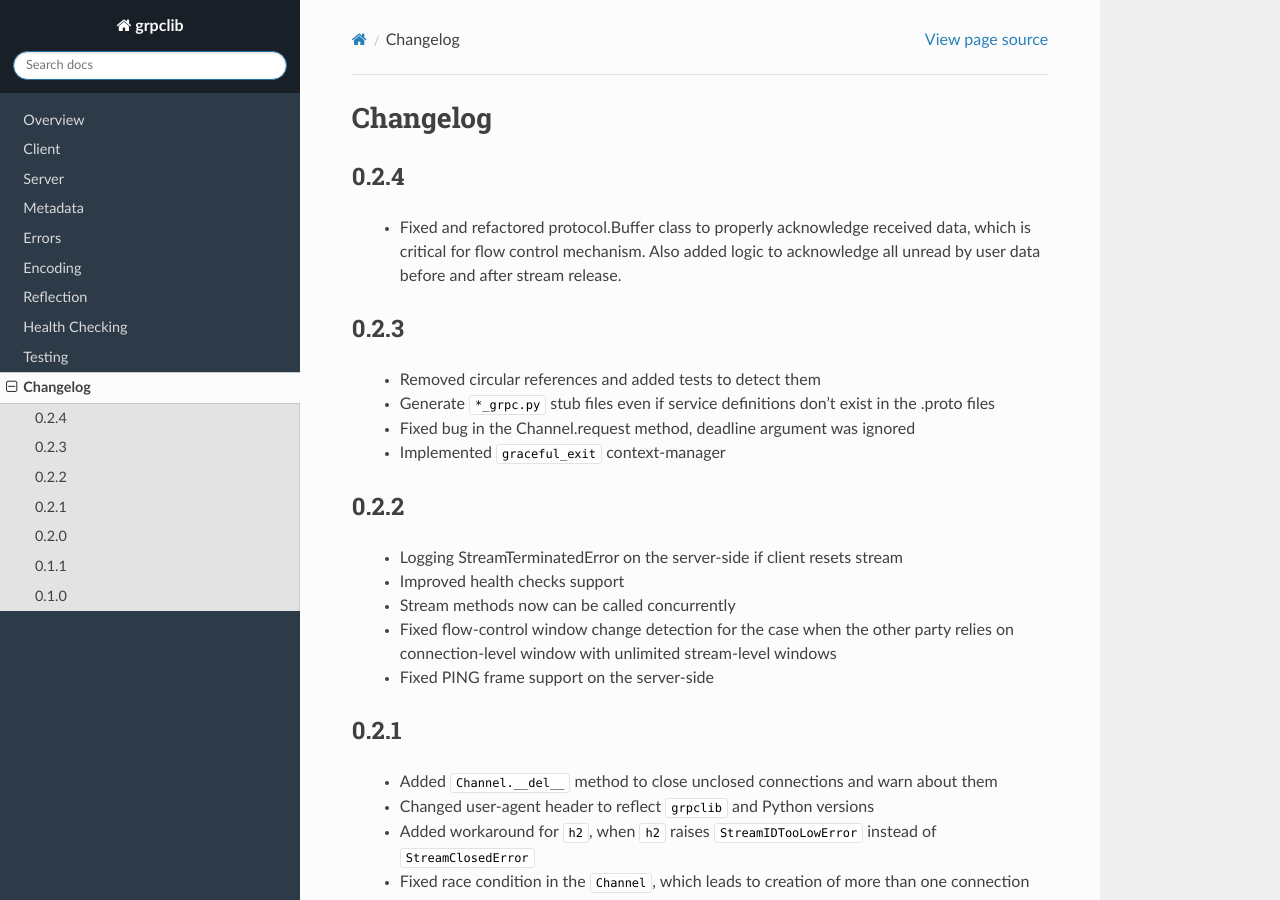
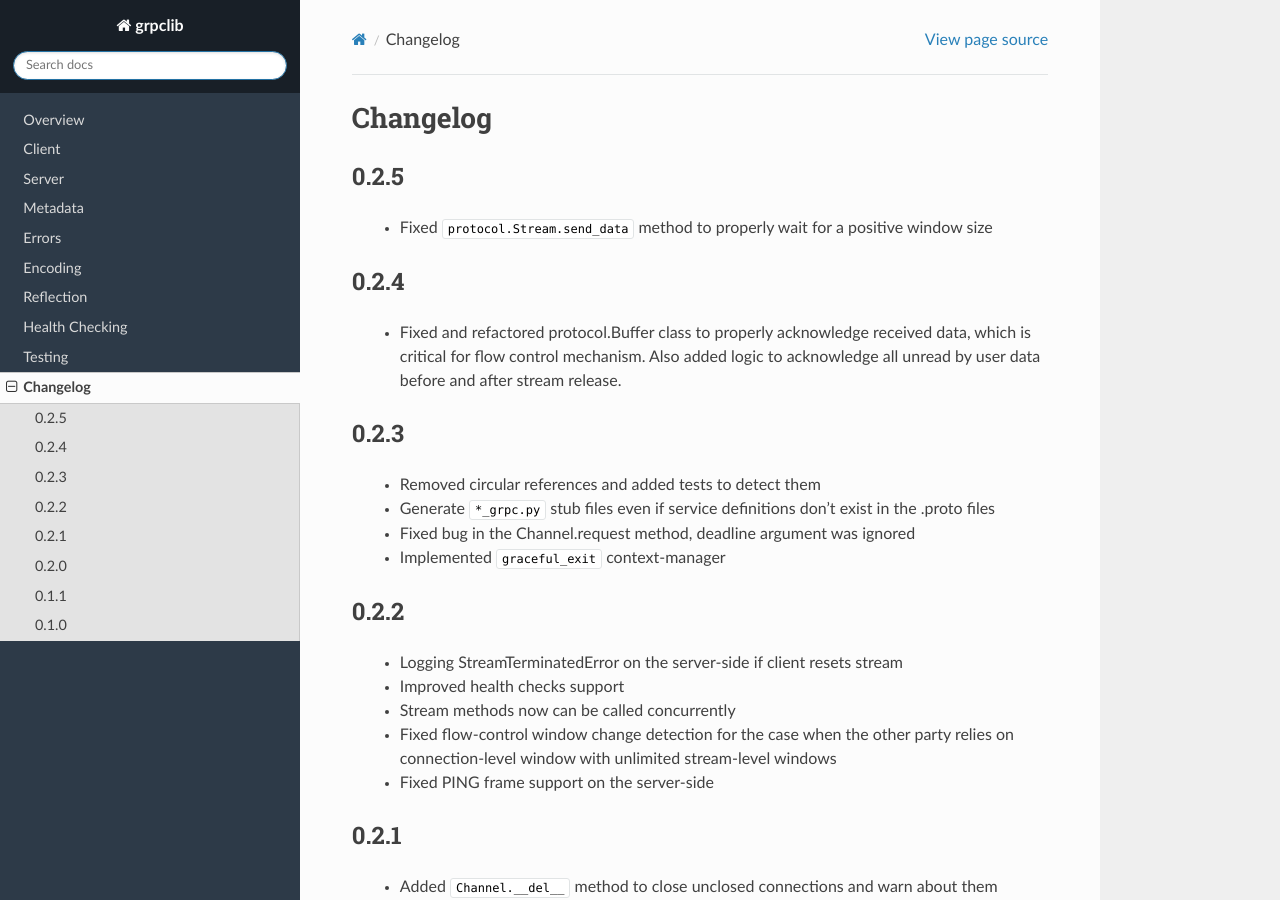
Before and after one commit to vmagamedov/grpclib, a Sphinx documentation site: the page built from docs/changelog/index.rst, in a window 1280 px wide and 900 px high. Built offline with Sphinx 7.4.7 and the Read the Docs theme 2.0.0, drawn with Linux system fonts in a browser that asks for light colours.

Commit message:
Updated changelog, issued 0.2.5 release

```diff
--- a/docs/changelog/index.rst
+++ b/docs/changelog/index.rst
@@ -1,5 +1,11 @@
 Changelog
 =========
+
+0.2.5
+~~~~~
+
+  - Fixed ``protocol.Stream.send_data`` method to properly wait for a positive
+    window size
 
 0.2.4
 ~~~~~
--- a/grpclib/__init__.py
+++ b/grpclib/__init__.py
@@ -1 +1 @@
-__version__ = '0.2.4'
+__version__ = '0.2.5'
```
